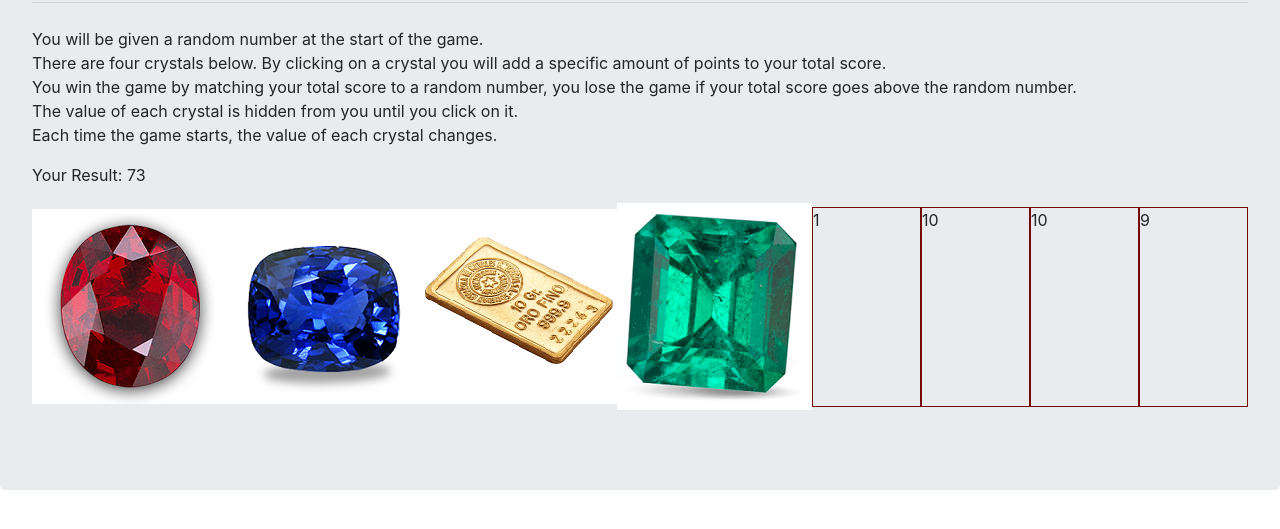
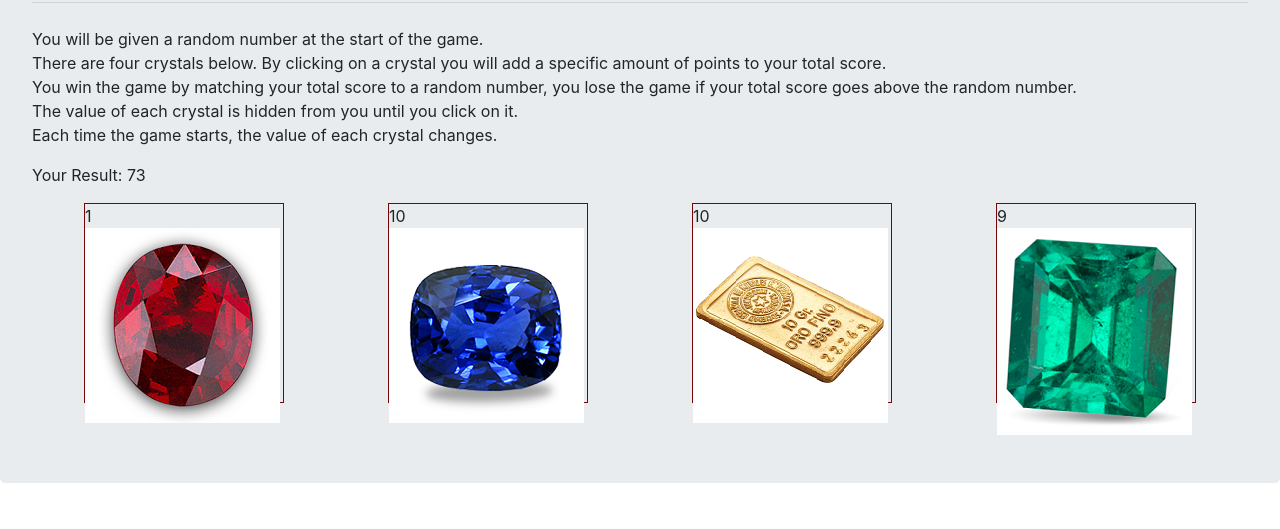
Before and after one commit to GonzaloEspinel/week-4-game, a plain HTML site: page index.html in a window 1280 px wide. Shown: the part 153-682 px from the top of the page. Drawn offline with nearby package versions, Linux system fonts and the light colour scheme.

Commit message:
fixed js code
 for divs and image display and check sum

```diff
--- a/assets/javascript/appgame.js
+++ b/assets/javascript/appgame.js
@@ -12,6 +12,13 @@
 	$("#result").html('Your Result: ' + result);
 
 // the clystal and its value
+
+var image = ['assets/images/redGem.png',
+			 'assets/images/blueGem.png',
+			 'assets/images/yellowGem.png',
+			 'assets/images/greenGem.png'
+];
+
 	for(var i = 0; i < 4; i++){
 // value of crystal is gotten
 		var randomNumgem = Math.floor(Math.random() * 11) + 1;
@@ -23,8 +30,10 @@
 			"randomNumber":randomNumgem
 		});
 		 crystal.html(randomNumgem);
+		var SelImg = $("<img>").attr("src", image[i]);
+		SelImg.appendTo(crystal);
 
-		$(".crystals") .append(crystal);
+		$(".crystals").append(crystal);
 	}
 // what does the crystal do and adding it's value?
 		$(".crystal").on('click', function () {
@@ -47,6 +56,8 @@
 
 		});
 
+
+
 // 1-. A game with 4 cristals and random result of 90 - 120
 
 // 2-. Each crystal has a random number from 1 - 12 (value)
--- a/index.html
+++ b/index.html
@@ -26,10 +26,7 @@
 		</p>
 
 		<div class="crystals">
-			<img src="assets/images/redGem.png" id="redGem" class="crystals">
-			<img src="assets/images/blueGem.png" id="blueGem" class="crystals">
-			<img src="assets/images/yellowGem.png" id="yellowGem" class="crystals">
-			<img src="assets/images/greenGem.png" id="greenGem" class="crystals">
+
 		</div>
 		<p id=	"win"></p>
 
```
